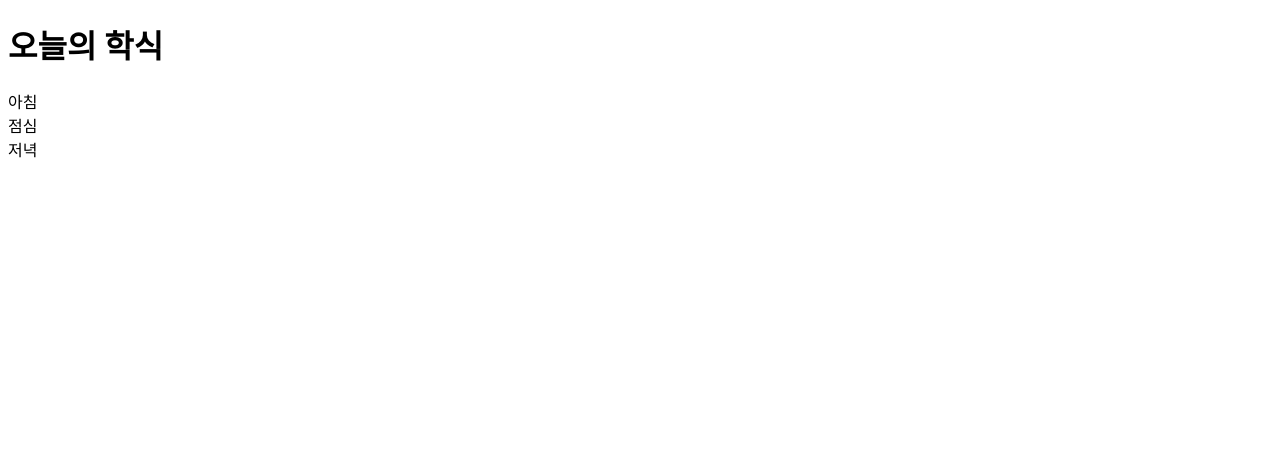
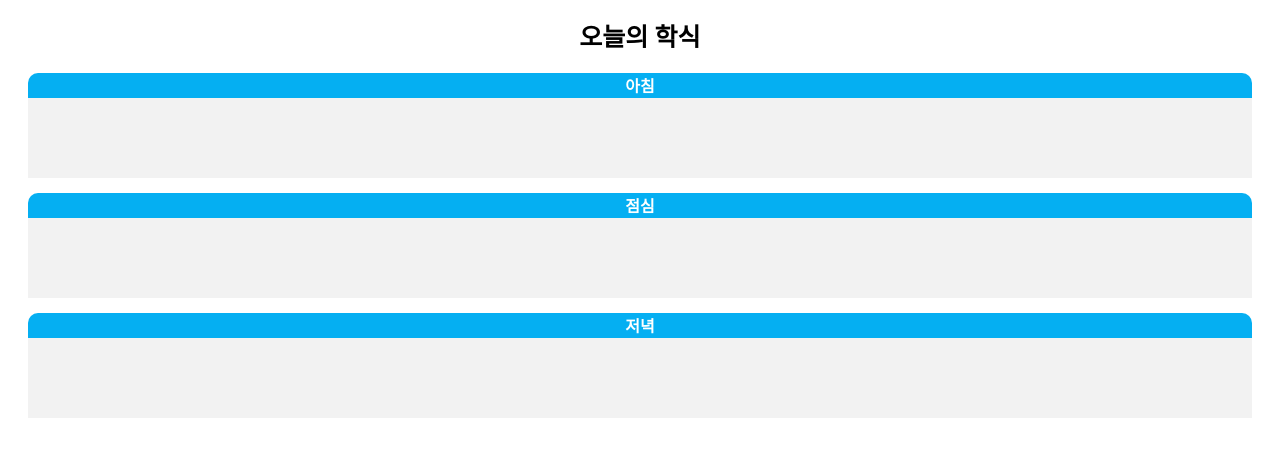
Before and after one commit to learningjunho/kopomeal_happynewproject, a Flask app: page / in a window 1280 px wide. Shown: the top 457 px of the page. Run offline with Flask 2, Linux system fonts and the light colour scheme.

Commit message:
css 디자인 완료

```diff
--- a/app/templates/index.html
+++ b/app/templates/index.html
@@ -4,6 +4,34 @@
     <meta charset="UTF-8">
     <meta name="viewport" content="width=device-width, initial-scale=1.0">
     <title>폴리텍 학식 알리미</title>
+    <style>
+
+        h1{
+            font-size: 25px;
+            text-align: center;
+        }
+        .container{
+            margin: 20px 20px;
+            height: 100px;
+            border-radius: 10px;
+        }
+
+        .title{
+            background-color:#05AFF2;
+            text-align:center;
+            border-top-left-radius: 10px;
+            border-top-right-radius: 10px;
+            height:25%;
+            color:white;
+            font-weight:bold;
+        }
+        .content{
+            background-color:#F2F2F2;
+            min-height: 80px;
+            padding: 0 10px;
+        }
+
+    </style>
 </head>
 <body>
 <h1>오늘의 학식</h1>
```
